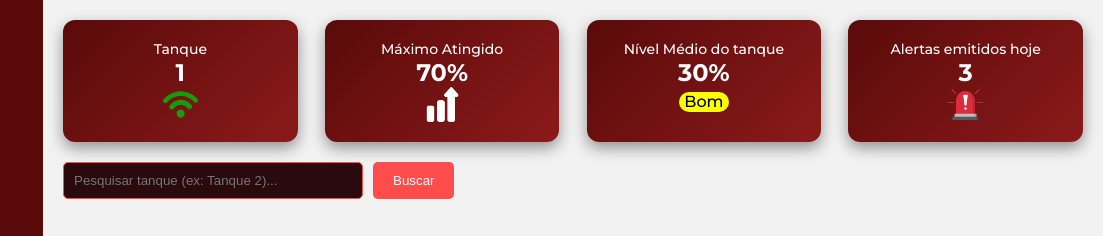
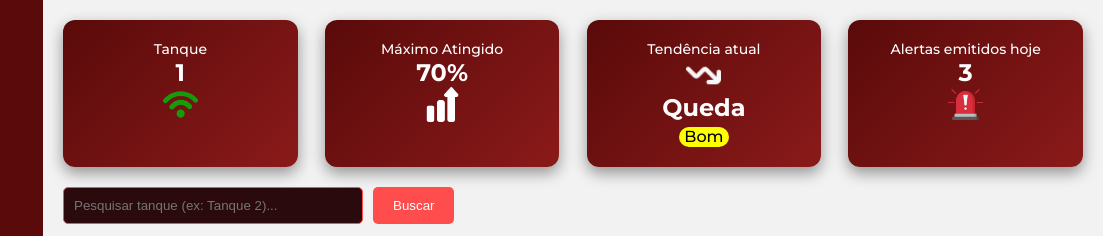
Before and after one commit to CO2control/FRONTEND_CO2CONTROL, a plain HTML site: page site_institucional/Dashboard/tanques.html in a window 1280 px wide. Shown: the top 236 px of the page, 177-1280 px from the left. Drawn offline with nearby package versions, Linux system fonts and the light colour scheme.

Commit message:
fix: kpi tendencia

```diff
--- a/site_institucional/Dashboard/tanques.html
+++ b/site_institucional/Dashboard/tanques.html
@@ -64,8 +64,9 @@
                 </div>
 
                 <div class="kpi">
-                    <div class="kpi-title"><span>Nível Médio do tanque</span></div>
-                    <div class="kpi-value"><span>30%</span></div>
+                    <div class="kpi-title"><span>Tendência atual</span></div>
+                    <img src="./assets/seta-para-baixo.png" alt="">
+                    <div class="kpi-value"><span>Queda</span></div>
                     <div class="sinal"><span>Bom</span></div>
                 </div>
 
```
Also changed, not shown: site_institucional/Dashboard/assets/seta-para-baixo.png (added).
